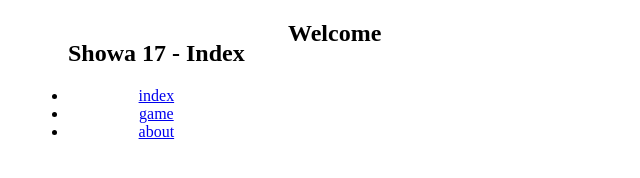
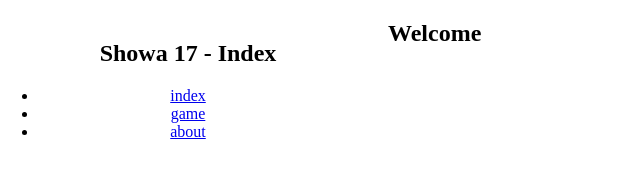
Before and after one commit to mbwk/fighter-plane-game, a plain HTML site: page index.html in a window 1280 px wide. Shown: the whole page, without its empty margins (0-640 px from the left). Drawn offline with Linux system fonts and the light colour scheme.

Commit message:
updated site layout

```diff
--- a/styles/main.css
+++ b/styles/main.css
@@ -6,7 +6,8 @@ header {
 }
 
 nav {
-    margin-left: 60px;
+    margin-left: 30px;
+    width: 300px;
     position: absolute;
     text-align: center;
 }
@@ -22,8 +23,9 @@ nav ul li {
 }
 
 section {
-    margin-left: 280px;
-    margin-right: 280px;
+    /* position: absolute; */
+    margin-left: 380px;
+    margin-right: 180px;
 }
 
 canvas {
```
